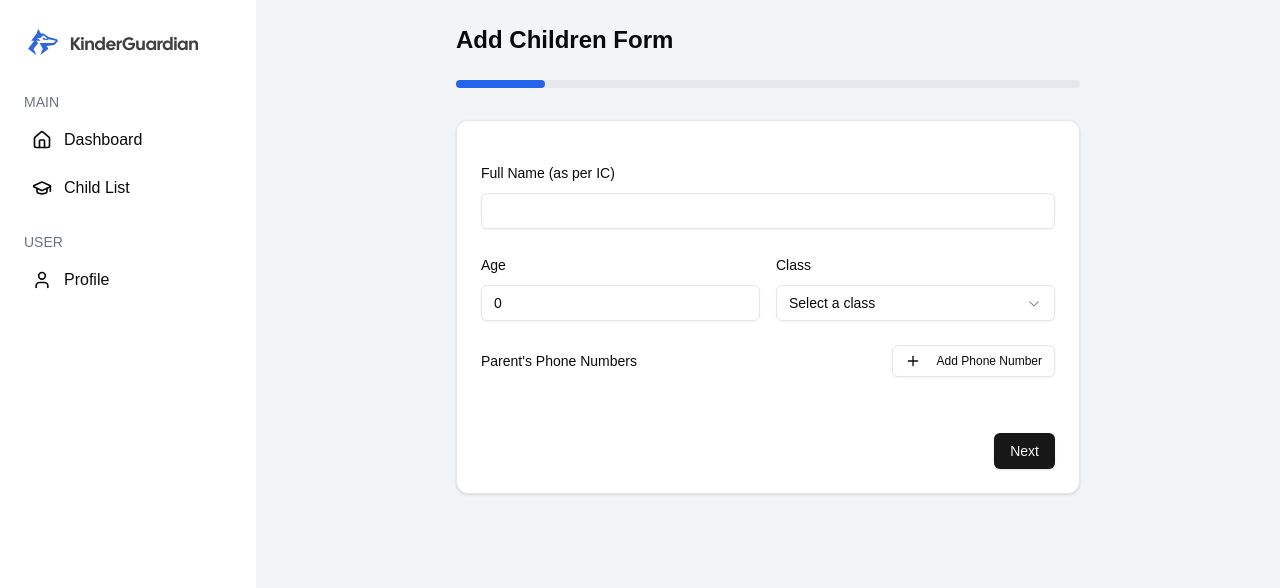
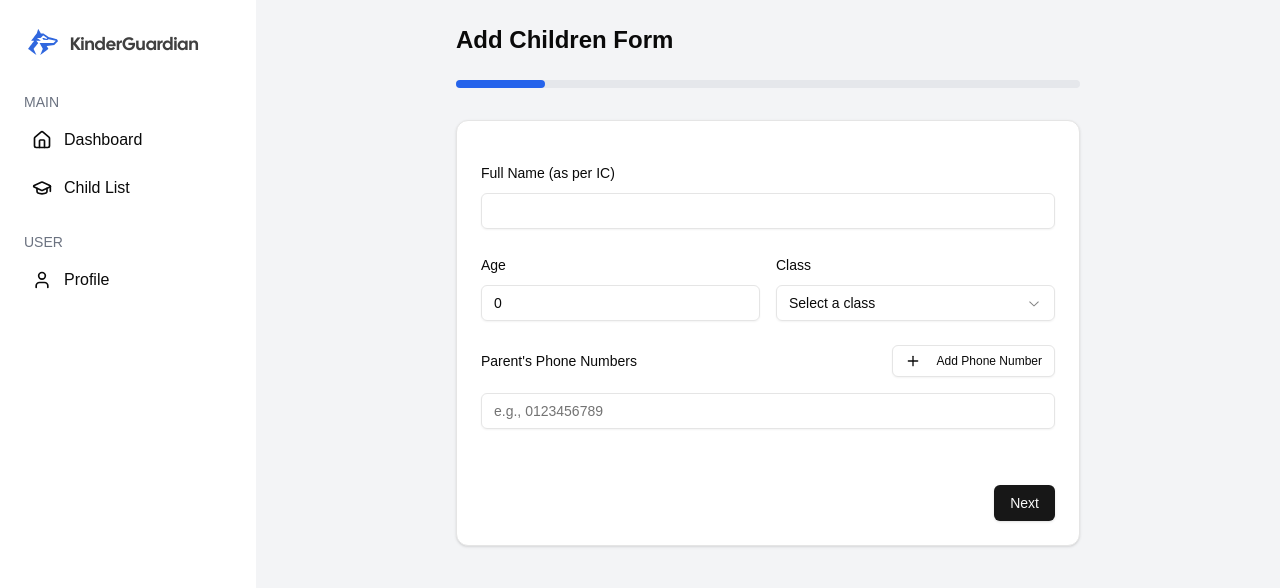
Before and after one commit to haziqishere/kinderguardian, a Next.js app: page /parent/children-list/add-child in a window 1280 px wide. Shown: the top 588 px of the page. Built offline with nearby package versions, Linux system fonts and the light colour scheme.

Commit message:
Fixed React Hook useFieldarray

```diff
--- a/src/actions/student/schema.ts
+++ b/src/actions/student/schema.ts
@@ -1,4 +1,6 @@
 import {z} from "zod";
+
+const phoneNumberSchema = z.string().regex(/^01\d{8,9}$/, "Invalid Malaysian phone number format");
 
 // Sub-schemas for each step
 export const basicInfoSchema = z.object({
@@ -6,9 +8,7 @@ export const basicInfoSchema = z.object({
     age: z.number().min(1).max(6, "Age must be between 0 and 12"),
     classId: z.string().min(1, "Class is required"),
     parentId: z.string().min(1, "Parent information is required"),
-    phoneNumbers: z.array(
-        z.string().regex(/^01\d{8,9}$/, "Invalid Malaysian phone number format")
-    ).min(1, "At least one phone number is required"),
+    phoneNumbers: z.array(phoneNumberSchema).min(1, "At least one phone number is required"),
 });
 
 export const faceImageSchema = z.object({
--- a/src/app/(system)/parent/children-list/add-child/_components/basic-info-form.tsx
+++ b/src/app/(system)/parent/children-list/add-child/_components/basic-info-form.tsx
@@ -15,11 +15,8 @@ import {
   SelectValue,
 } from "@/components/ui/select";
 import { Button } from "@/components/ui/button";
-import { UseFormReturn, useFieldArray } from "react-hook-form";
-import {
-  AddChildSchemaType,
-  BasicInfoSchemaType,
-} from "@/actions/student/schema";
+import { UseFormReturn } from "react-hook-form";
+import { AddChildSchemaType } from "@/actions/student/schema";
 import { Plus, Minus } from "lucide-react";
 
 interface BasicInfoFormProps {
@@ -27,12 +24,20 @@ interface BasicInfoFormProps {
 }
 
 export const BasicInfoForm = ({ form }: BasicInfoFormProps) => {
-  // Use BasicInfoSchemaType for the field array since we're in basic info step
-  const { fields, append, remove } = useFieldArray({
-    control: form.control,
-    name: "phoneNumbers",
-    rules: { minLength: 1 },
-  });
+  const phoneNumbers = form.watch("phoneNumbers");
+
+  const addPhoneNumber = () => {
+    const currentPhoneNumbers = form.getValues("phoneNumbers");
+    form.setValue("phoneNumbers", [...currentPhoneNumbers, ""]);
+  };
+
+  const removePhoneNumber = (index: number) => {
+    const currentPhoneNumbers = form.getValues("phoneNumbers");
+    form.setValue(
+      "phoneNumbers",
+      currentPhoneNumbers.filter((_, i) => i !== index)
+    );
+  };
 
   return (
     <div className="space-y-6">
@@ -101,15 +106,15 @@ export const BasicInfoForm = ({ form }: BasicInfoFormProps) => {
             type="button"
             variant="outline"
             size="sm"
-            onClick={() => append("")}
+            onClick={addPhoneNumber}
           >
             <Plus className="h-4 w-4 mr-2" />
             Add Phone Number
           </Button>
         </div>
 
-        {fields.map((field, index) => (
-          <div key={field.id} className="flex items-start gap-2">
+        {phoneNumbers.map((_, index) => (
+          <div key={index} className="flex items-start gap-2">
             <FormField
               control={form.control}
               name={`phoneNumbers.${index}`}
@@ -124,7 +129,7 @@ export const BasicInfoForm = ({ form }: BasicInfoFormProps) => {
                         type="button"
                         variant="outline"
                         size="icon"
-                        onClick={() => remove(index)}
+                        onClick={() => removePhoneNumber(index)}
                       >
                         <Minus className="h-4 w-4" />
                       </Button>
```
